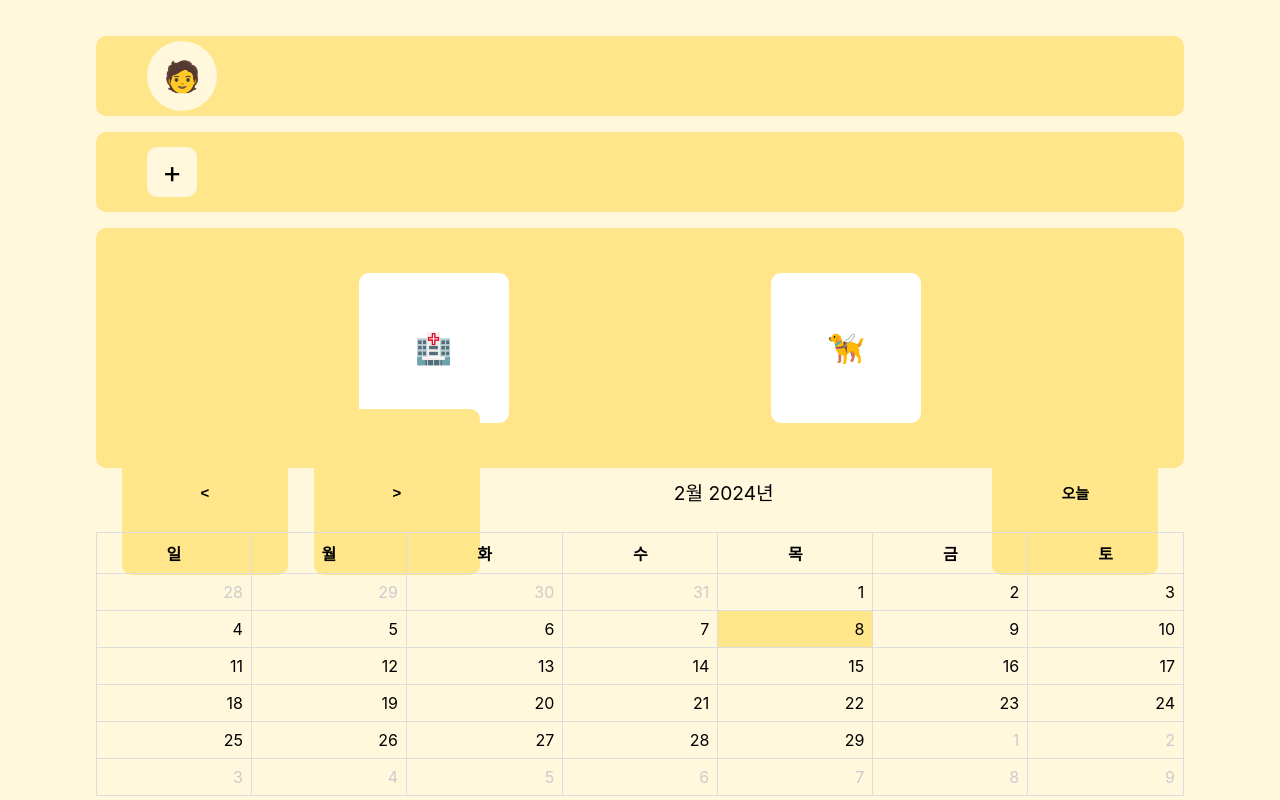
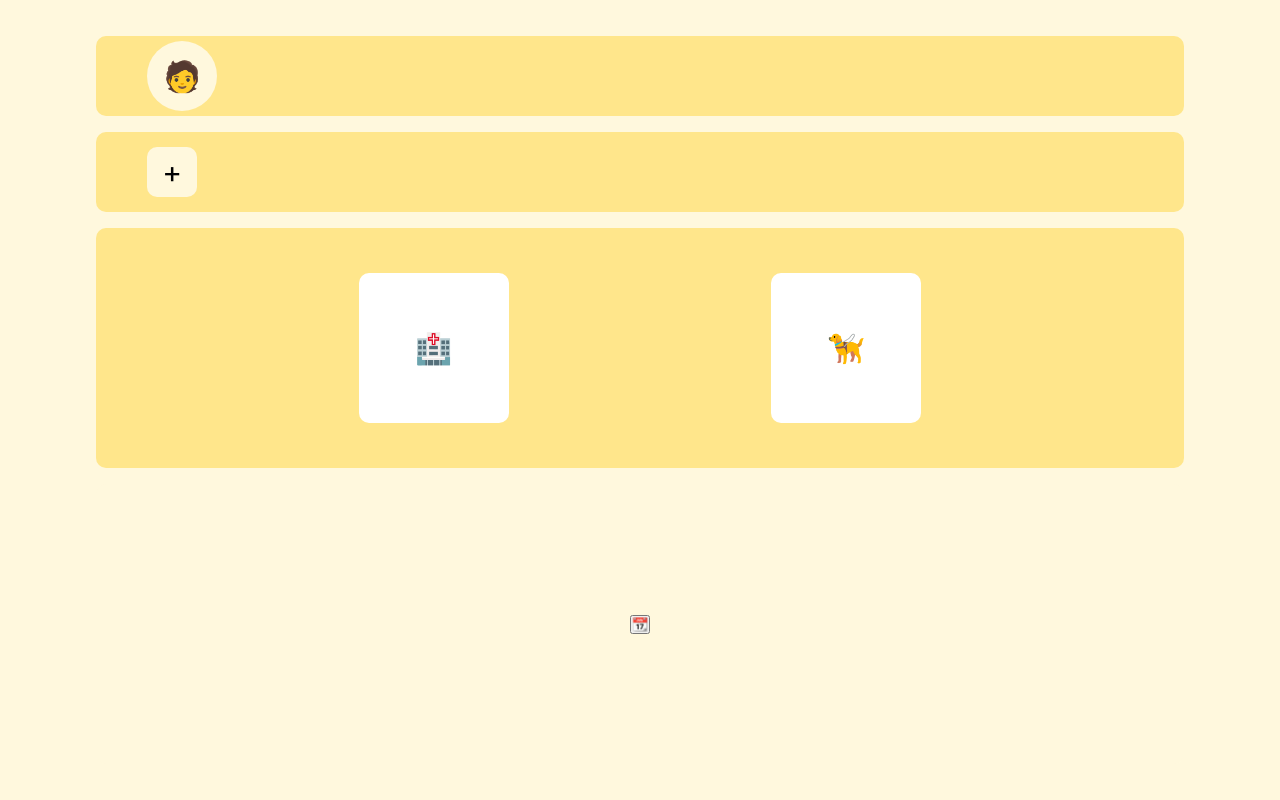
Before and after one commit to Yusmin97/petCheckApp, a React (Create React App) app: page /main in a window 1280 px wide. Built offline with nearby package versions, Linux system fonts and the light colour scheme.

Commit message:
✨ Feat: 메인 페이지 캘린더 부분 캘린더 페이지로 이동하는 버튼으로 변경

```diff
--- a/src/page/main/Main.tsx
+++ b/src/page/main/Main.tsx
@@ -1,24 +1,15 @@
-import React, { useState, useEffect } from 'react';
-import Calendar from '../calender/Calendar';
+import React, { useState} from 'react';
 import { useAuth } from '../../authContext/authProvider';
+import { useNavigate } from 'react-router';
 import './Main.css';
 
 function Main() {
+  const navigate = useNavigate();
+
   // const [userName, setUserName] = useState('');
   const [selectedIcon, setSelectedIcon] = useState('🧑');
   const [showButton, setShowButton] = useState(false);
   const { authState } = useAuth();
-
-  // 사용자 이름 가져오기
-  // useEffect(() => {
-  //   // 사용자 이름을 가져오는 로직을 구현해야 합니다.
-  //   // 예를 들어, 서버에서 사용자 정보를 가져와야 합니다.
-  //   // 이 예제에서는 로컬 스토리지에서 가져오는 것으로 가정합니다.
-  //   const storedUserName = localStorage.getItem('user_name');
-  //   if (storedUserName) {
-  //     setUserName(storedUserName);
-  //   }
-  // }, []);
 
   // 사용자 프로필 아이콘 클릭 핸들러
   const handleProfileClick = () => {
@@ -32,6 +23,10 @@ function Main() {
   };
 
   console.log('전역 상태:', authState);
+
+  const handleCalendarClick = () => {
+    navigate('/calendar');
+  }
 
   return (
     <div className="container">
@@ -70,7 +65,7 @@ function Main() {
         </div>
       </div>
       <div className="mainCalendar">
-        <Calendar size="85vw 35vh" />
+        <button className='calendarBtn' onClick={handleCalendarClick}>📆</button>
       </div>
     </div>
   );
```
